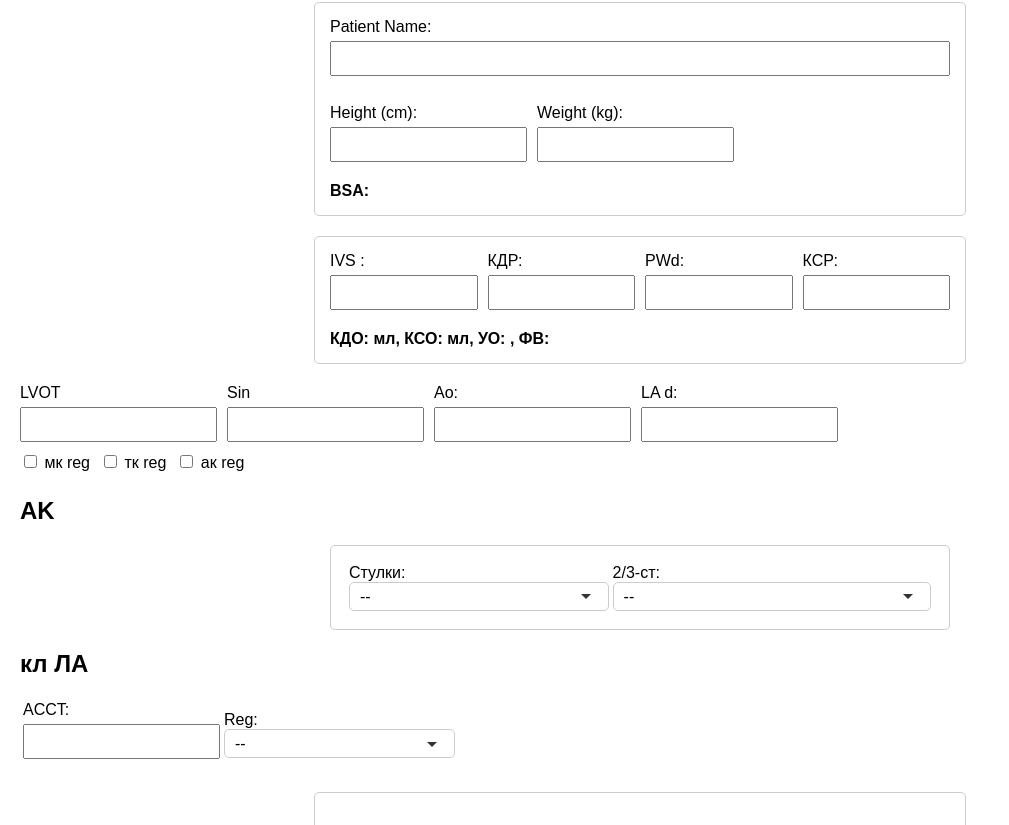
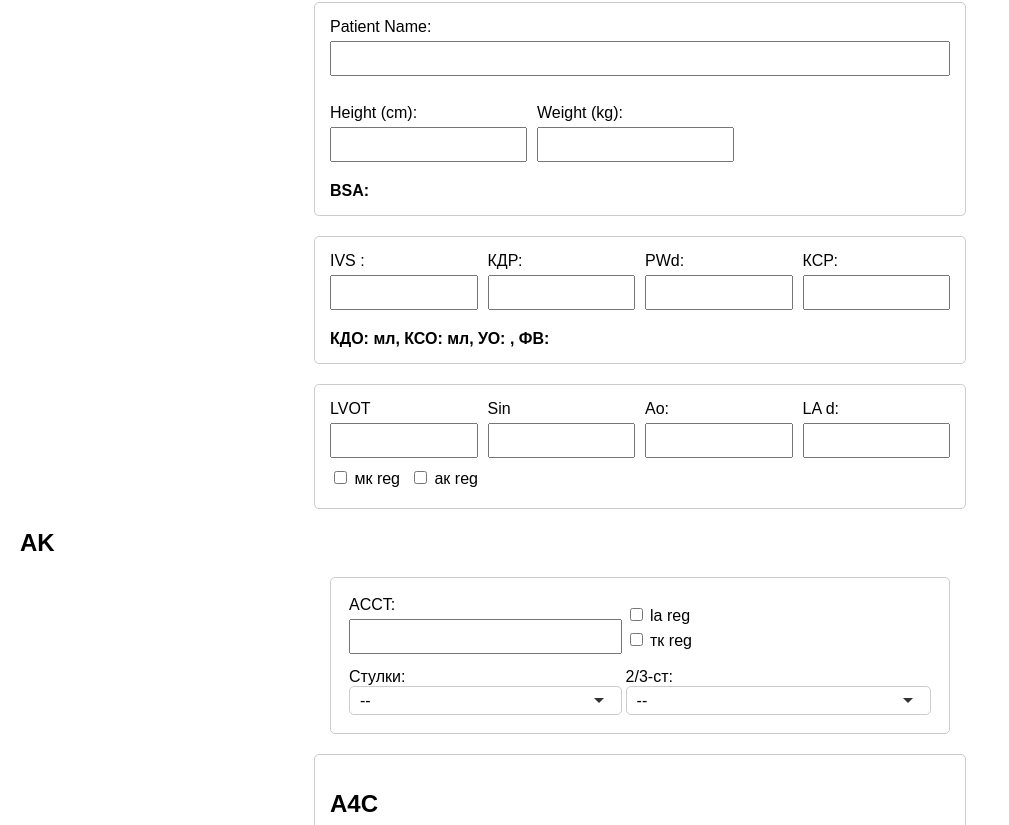
Before and after one commit to anastasiadmy/EE_new_work, a plain HTML site: page index.html in a window 1280 px wide. Shown: the part 78-903 px from the top of the page, without its empty margins (0-1009 px from the left). Drawn offline with Linux system fonts and the light colour scheme.

Commit message:
index.html

```diff
--- a/index.html
+++ b/index.html
@@ -247,7 +247,7 @@
 
     </script>
 
-    <div class="grid-item">
+    <div class="calculator" class="grid-item">
 
         <div style="display: flex; gap: 10px;">
             <div>
@@ -266,18 +266,28 @@
                 <label for="la_diametr">LA d:</label>
                 <input type="number" class="highlighted" id="la_diametr" name="la_diametr">
             </div>
+        </div>
+        <div style="display: flex; gap: 10px;">
+            <label><input type="checkbox" data-value="мк недостатність"> мк reg</label>
+            <label><input type="checkbox" data-value="ак недостатність"> ак reg</label>
+        </div>
 
     </div>
 
 
-        <div style="display: flex; gap: 10px;">
-            <label><input type="checkbox" data-value="мк недостатність"> мк reg</label>
-            <label><input type="checkbox" data-value="тк недостатність"> тк reg</label>
-            <label><input type="checkbox" data-value="ак недостатність"> ак reg</label>
-        </div>
-
     <h2>AK</h2>
     <table class="calculator">
+
+        <tr>
+            <td>
+                <label for="la">ACCT:</label>
+                <input type="text" class="highlighted" id="la" name="la"><br>
+            </td>
+            <td>
+                <label><input type="checkbox" data-value="la недостатність"> la reg</label>
+                <label><input type="checkbox" data-value="тк недостатність"> тк reg</label>
+            </td>
+        </tr>
         <tr>
             <td> Стулки:
                 <select name="ak">
@@ -297,30 +307,6 @@
             </td>
         </tr>
     </table>
-
-        <h2>кл ЛА</h2>
-
-
-        <table>
-            <tr>
-                <td>
-                    <label for="la">ACCT:</label>
-                    <input type="text" class="highlighted" id="la" name="la"><br>
-                </td>
-                <td colspan="la_2">
-                    Reg:
-                    <select name="la_reg" id="la_reg">
-                        <option value="la_reg_0">--</option>
-                        <option value="la_reg_1">minim регургітація</option>
-                        <option value="la_reg_2">легка регургітація</option>
-                        <option value="la_reg_3">помірна регургітація</option>
-                        <option value="la_reg_4">важка регургітація</option>
-                    </select>
-                </td>
-
-            </tr>
-        </table>
-
 
     <div class="calculator">
         <h2>A4C</h2>
```
Lines whose indentation alone changed are shown as unchanged.
